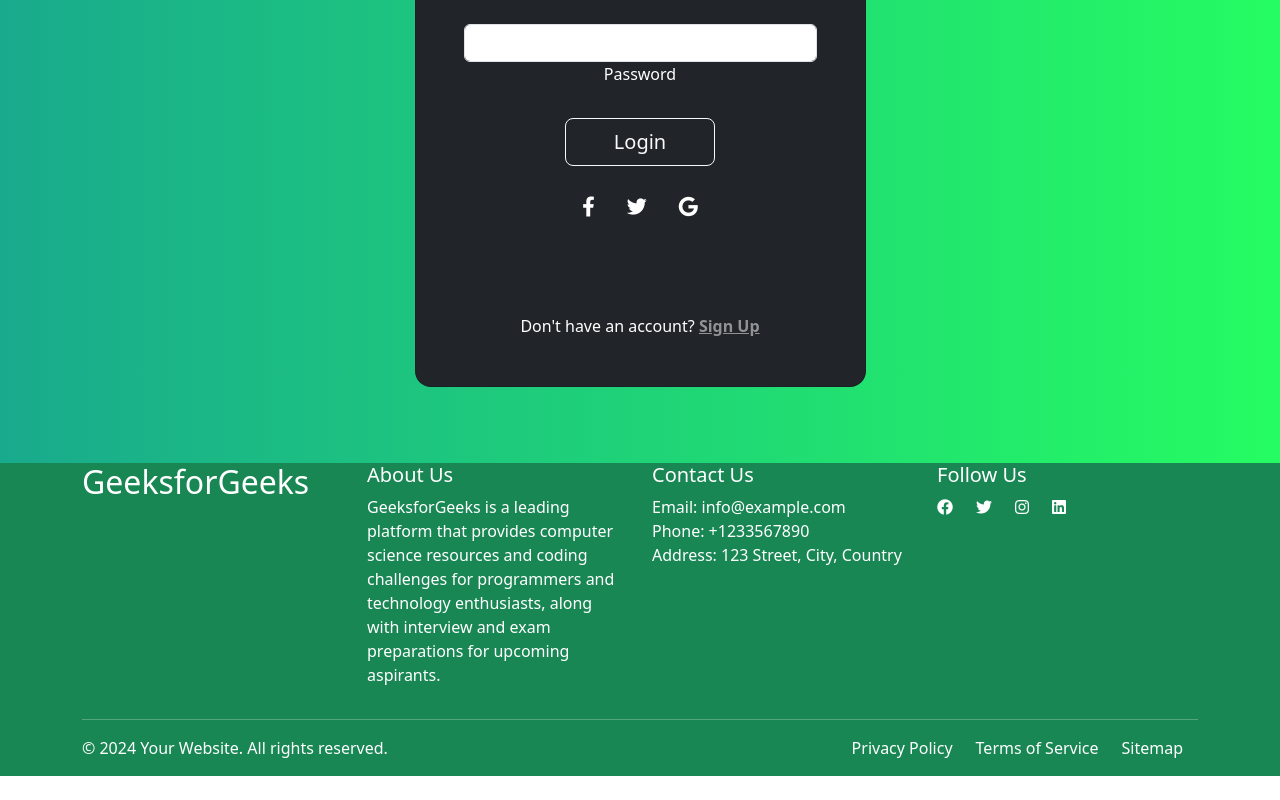
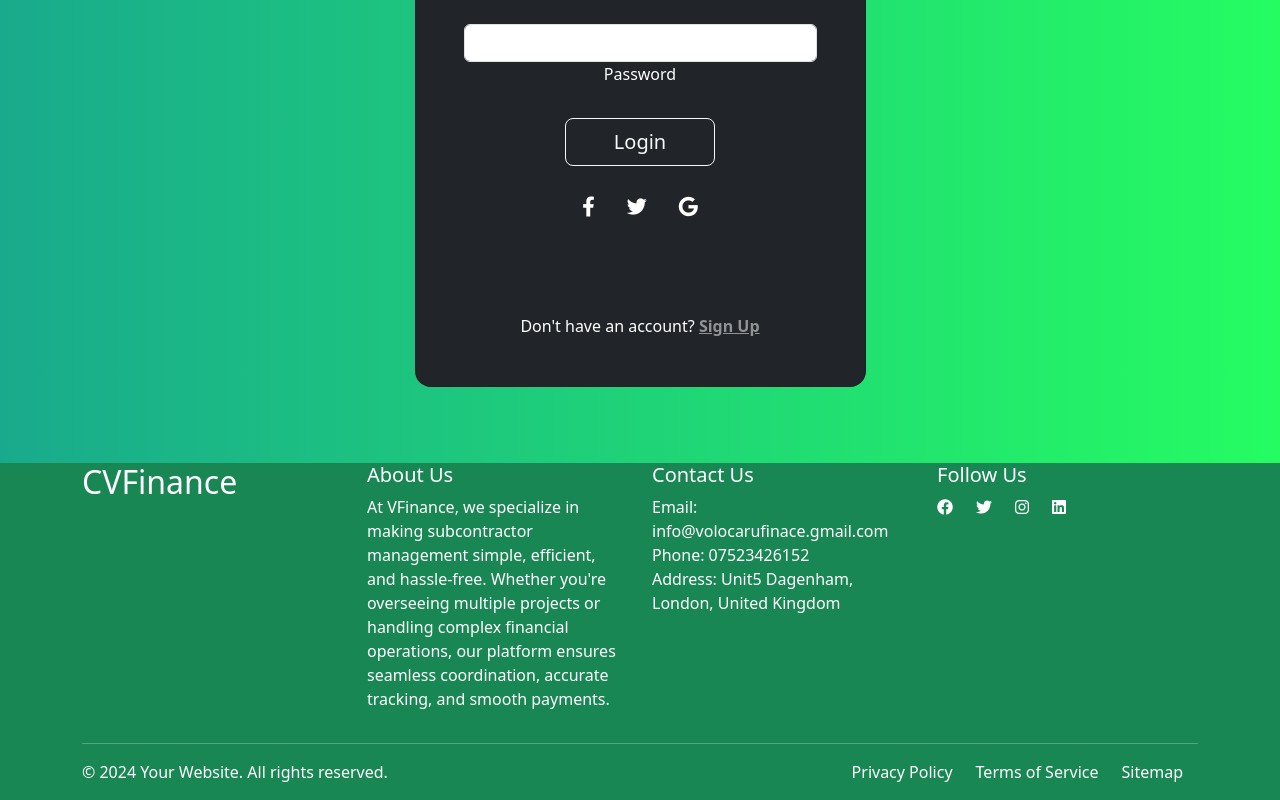
Before and after one commit to volocarucatalin/tax-calculator-client, an Angular app: page /login in a window 1280 px wide. Shown: the part 393-1193 px from the top of the page. Before the commit the page ends 1169 px from the top, so only its background shows below. Built offline with nearby package versions, Linux system fonts and the light colour scheme; sample sign-in values are in the browser's storage.

Commit message:
bug fix when you cancel invoice

```diff
--- a/src/app/public/contractor/all-inoices-contractor/all-invoices-contractor.component.html
+++ b/src/app/public/contractor/all-inoices-contractor/all-invoices-contractor.component.html
@@ -54,16 +54,16 @@
             <td>£{{ calculateReceivingMoney(invoice) }}</td>
             <td class="text-success">{{ invoice.status }}</td>
           }
-                        @if (invoice.status == "CANCELED") {
+          @if (invoice.status == "CANCELLED") {
             <td>{{ invoice.firstName }} {{ invoice.lastName }}</td>
             <td>{{ invoice.utr }}</td>
             <td>{{ invoice.jobName }}</td>
             <td>{{ invoice.date }}</td>
             <td>{{ invoice.days }}</td>
             <td>£{{ invoice.amount }}</td>
-                          <td>£NON</td>
-                          <td>£NON</td>
-                          <td>£NON</td>
+            <td class="text-danger">{{ invoice.status }}</td>
+            <td class="text-danger">{{ invoice.status }}</td>
+            <td class="text-danger">{{ invoice.status }}</td>
             <td class="text-danger">{{ invoice.status }}</td>
           }
         </tr>
--- a/src/app/public/contractor/contractor-pending-invoices/contractor-pending-invoices.component.html
+++ b/src/app/public/contractor/contractor-pending-invoices/contractor-pending-invoices.component.html
@@ -56,11 +56,8 @@
             <td class="text-warning">{{ invoice.status }}</td>
 
             <td>
-              <button class="btn-success"><i class="payment material-icons" style="color: green; font-size: 20px;"
-                                             (click)="onEditStatusPay(invoice)" title="Pay">&#xE254;</i></button>
-              <button class="delete" data-bs-toggle="modal"><i class="material-icons" data-bs-toggle="tooltip"
-                                                               (click)="onEditStatusCanceled(invoice)" title="Cancel">&#xE872;</i>
-              </button>
+              <a  href="/get-invoices-contractor" class="edit"><i class="material-icons" data-toggle="tooltip" title="Edit" (click)="onEditStatusPay(invoice)">&#xE254;</i></a>
+              <a  href="/get-invoices-contractor" class = "delete"><i class="material-icon" data-bs-toggle="tooltip" title="Cancel" (click)="onEditStatusCanceled(invoice)">&#xE254;</i></a>
             </td>
           }
         </tr>
--- a/src/app/public/contractor/contractor-pending-invoices/contractor-pending-invoices.component.ts
+++ b/src/app/public/contractor/contractor-pending-invoices/contractor-pending-invoices.component.ts
@@ -28,7 +28,8 @@ export class ContractorPendingInvoicesComponent implements OnInit {
     this.updateInvoice();
   }
   onEditStatusCanceled(invoice: any) {
-    invoice.status = "CANCELED";
+    invoice.status = "CANCELLED";
+    this.invoice = invoice;
     this.updateInvoice();
   }
 
--- a/src/app/public/footer/footer.component.html
+++ b/src/app/public/footer/footer.component.html
@@ -28,24 +28,21 @@
   <div class="container">
     <div class="row">
       <div class="col-md-3">
-        <h2>GeeksforGeeks</h2>
+        <h2>CVFinance</h2>
       </div>
       <div class="col-md-3">
         <h5>About Us</h5>
         <p>
-          GeeksforGeeks is a leading platform
-          that provides computer science resources and
-          coding challenges for programmers and technology
-          enthusiasts, along with interview and exam
-          preparations for upcoming aspirants.
+          At VFinance, we specialize in making subcontractor management simple, efficient, and hassle-free. Whether you're overseeing multiple projects or handling complex financial operations, our platform ensures seamless coordination, accurate tracking, and smooth payments.
+
         </p>
       </div>
       <div class="col-md-3">
         <h5>Contact Us</h5>
         <ul class="list-unstyled">
-          <li>Email: info&#64;example.com</li>
-          <li>Phone: +1233567890</li>
-          <li>Address: 123 Street, City, Country</li>
+          <li>Email: info&#64;volocarufinace.gmail.com</li>
+          <li>Phone: 07523426152</li>
+          <li>Address: Unit5 Dagenham, London, United Kingdom</li>
         </ul>
       </div>
       <div class="col-md-3">
--- a/src/app/public/navbar/navbar.component.html
+++ b/src/app/public/navbar/navbar.component.html
@@ -1,7 +1,7 @@
 <nav class="navbar navbar-expand-lg navbar navbar-dark bg-dark">
   <a class="navbar-brand">
     <img ngSrc="VFinance.ico" width="30" height="30" class="d-inline-block align-top" alt="">
-    VFinance
+    CVFinance
   </a>
   <button class="navbar-toggler" type="button" data-bs-toggle="collapse" data-bs-target="#navbarSupportedContent" aria-controls="navbarSupportedContent" aria-expanded="false" aria-label="Toggle navigation">
     <span class="navbar-toggler-icon"></span>
--- a/src/app/public/sub-contractor/sub-contractor-general-information/sub-contractor-general-information.component.html
+++ b/src/app/public/sub-contractor/sub-contractor-general-information/sub-contractor-general-information.component.html
@@ -97,7 +97,7 @@
   <div class="row">
     <div class="col-12 mt-3 mb-1">
       <h5 class="text-uppercase">Statistics</h5>
-      <p>Statistics of Invoices and &amp; Sub-Contractors.</p>
+      <p>Statistics of  your Invoices and &amp; General info regarding taxes.</p>
     </div>
   </div>
   <div class="row">
```
Lines whose indentation alone changed are shown as unchanged.
